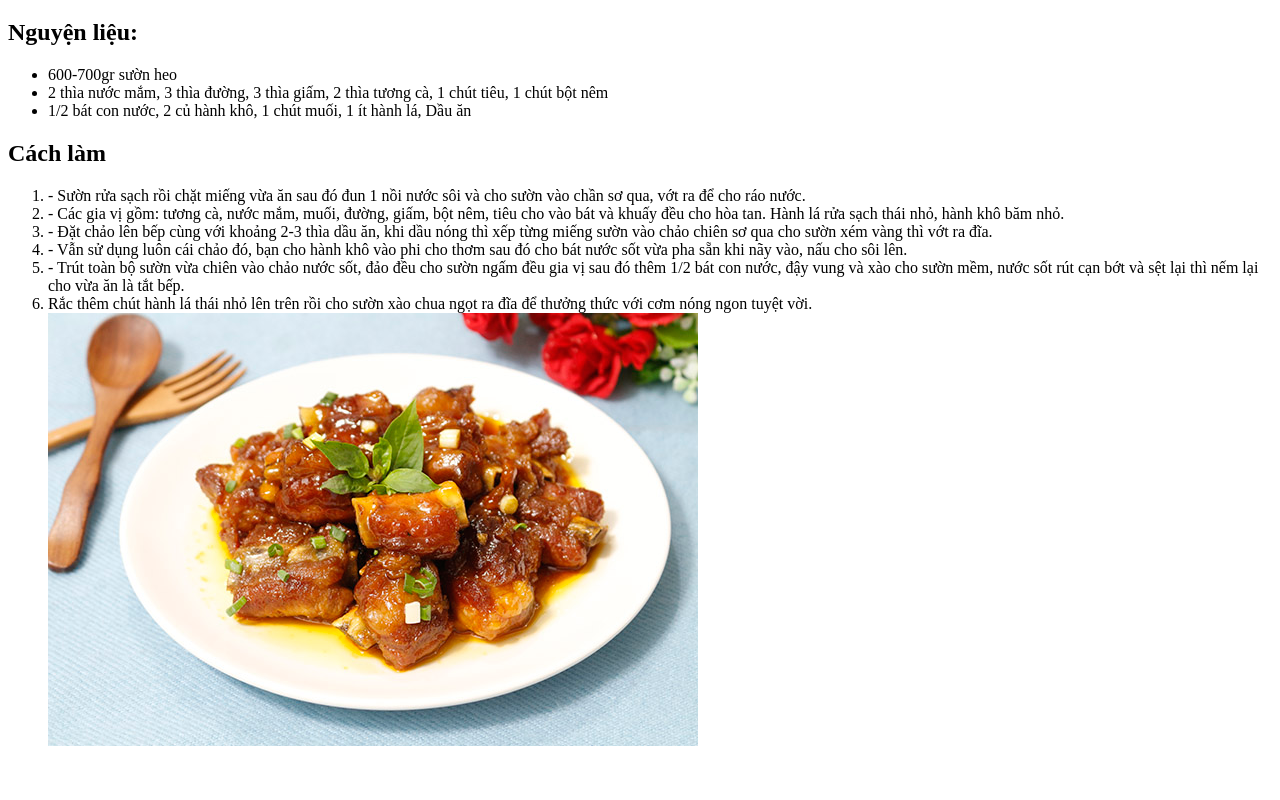
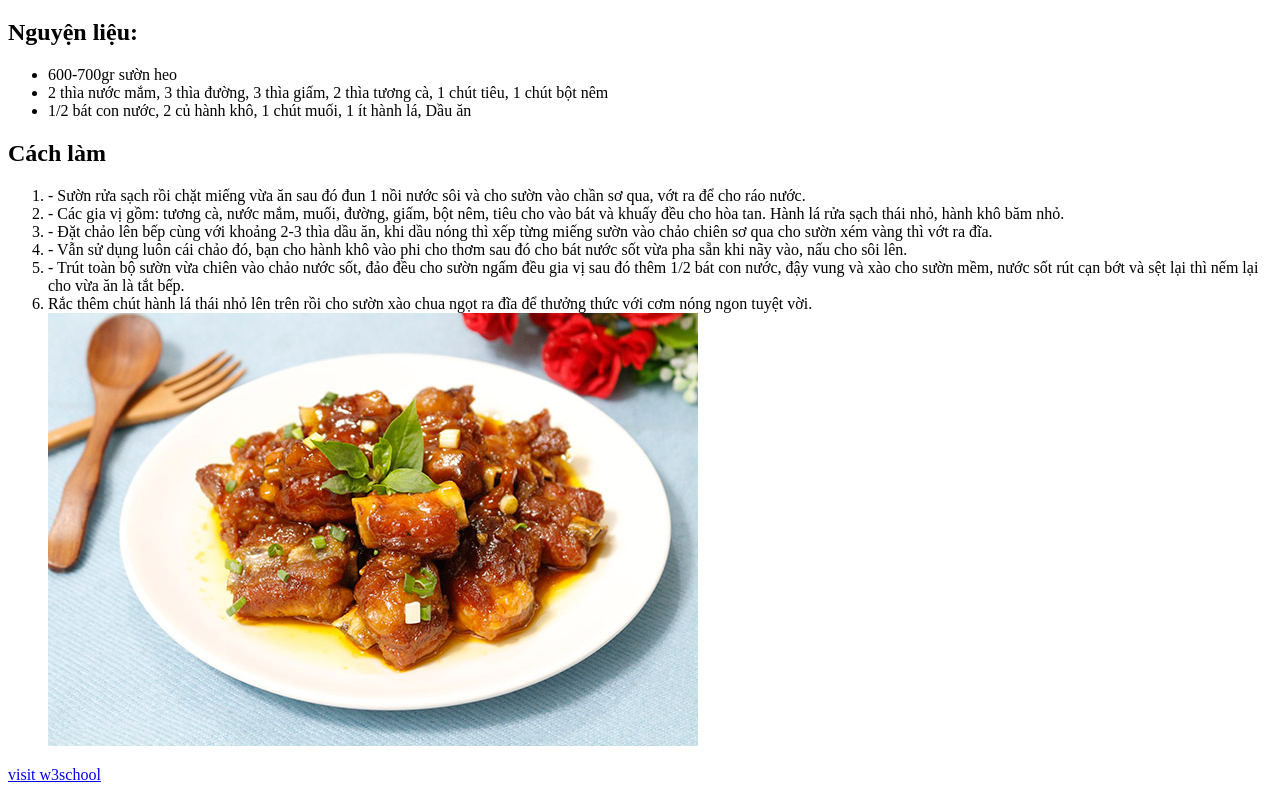
Before and after one commit to redsharkboy/demo_publish_web, a plain HTML site: page vunauan/index.html in a window 1280 px wide. Shown: the part 552-1352 px from the top of the page. Before the commit the page ends 1318 px from the top, so only its background shows below. Drawn offline with Linux system fonts and the light colour scheme.

Commit message:
Update index.html

```diff
--- a/vunauan/index.html
+++ b/vunauan/index.html
@@ -36,5 +36,9 @@
             ra đĩa để thưởng thức với cơm nóng ngon tuyệt vời.</li>
         <img src="1528393104-915-_mg_6780-1528392856-width650height433.jpg">
     </ol>
+    <p><a href="w3school.vn">
+        visit w3school
+    </a></p>
+
 </body>
 </html>
```
